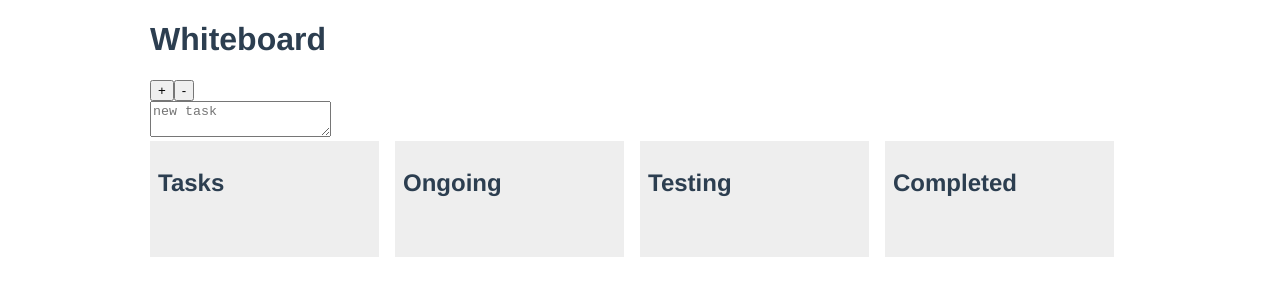
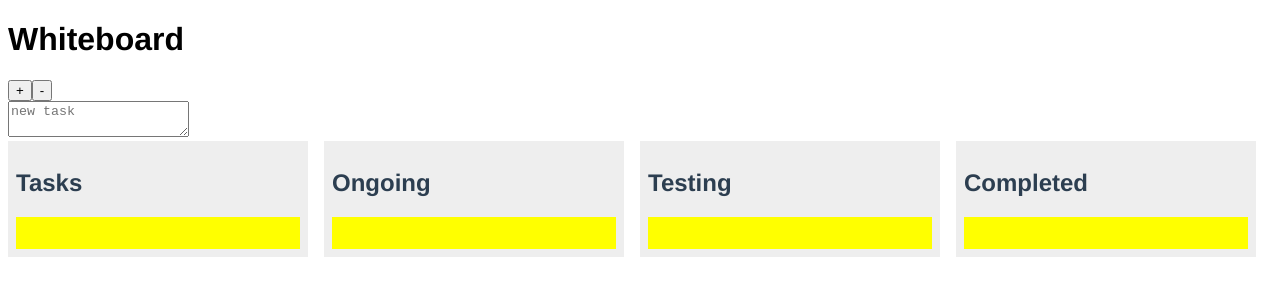
Before and after one commit to Taraldss/whiteboard, a Vue app: page / in a window 1280 px wide. Shown: the top 300 px of the page. Built offline with nearby package versions, Linux system fonts and the light colour scheme; the HTML template or start-up script is replaced by a standard one.

Commit message:
trying to figure out the remove button

```diff
--- a/src/App.vue
+++ b/src/App.vue
@@ -2,12 +2,15 @@
   <div id="app" style = "overflow: visible;" >
     <header>
     <div>
-      <h1>Whiteboard</h1>
+      <h1 class = "heading">Whiteboard</h1>
       <button @click="add()" class="button"> + </button>
       <button @click="remove()" class="button"> - </button>
     </div>
     <section v-if="add">
       <textarea v-model="message" placeholder="new task" class="messageBoard" ></textarea>
+    </section>
+    <section v-if="remove">
+
     </section>
     </header>
     <div class="noteboard">
@@ -76,8 +79,7 @@ export default {
   -webkit-font-smoothing: antialiased;
   -moz-osx-font-smoothing: grayscale;
   color: #2c3e50;
-  margin-top: 60px;
-  width: 980px;
+  //padding: 180px;
   margin: 0 auto;
 }
 .noteboard section {
@@ -87,6 +89,9 @@ export default {
   flex: 1;
   margin-right: 1rem;
   padding: 0.5rem;
+}
+.heading {
+  color: black;
 }
 .noteboard {
   display: -webkit-box;
@@ -98,5 +103,8 @@ export default {
 }
 .drag {
   min-height: 2rem;
+  color: black;
+  padding: 0, 5rem;
+  background-color: yellow;
 }
 </style>
```
